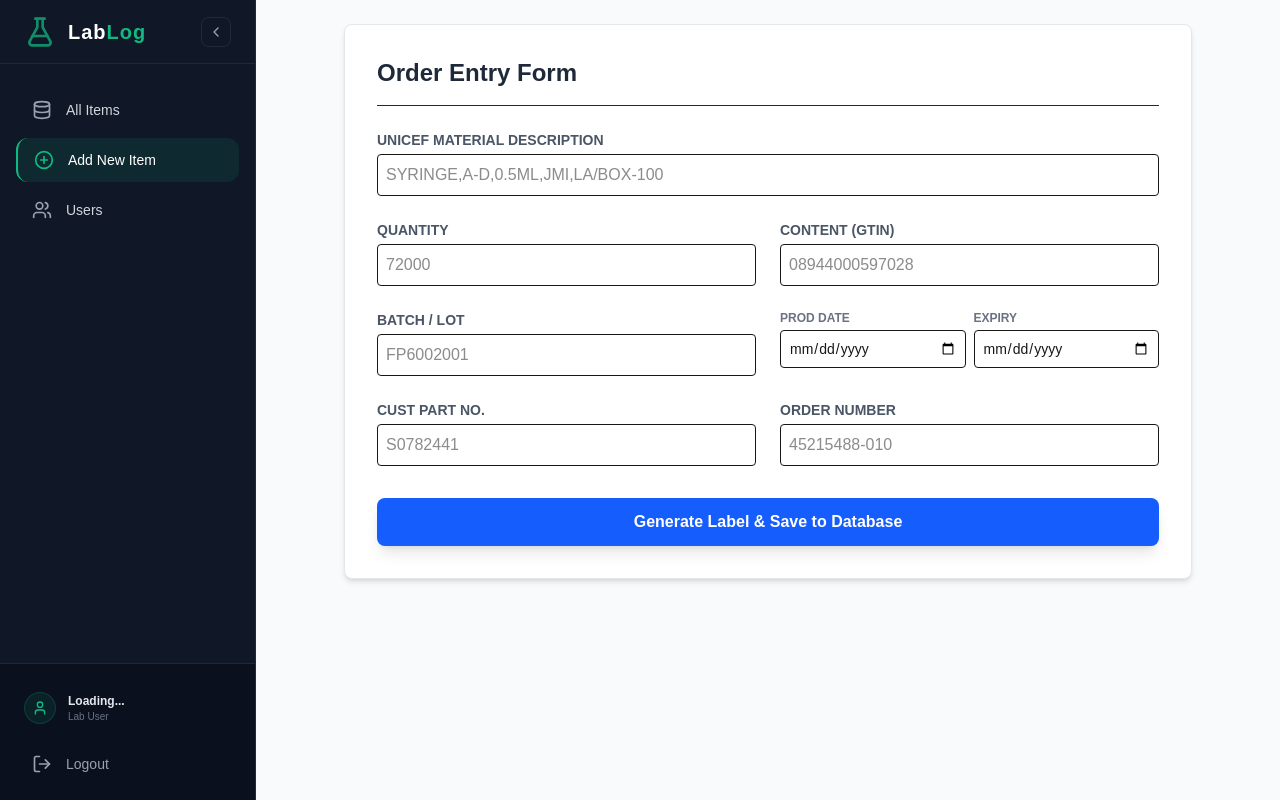
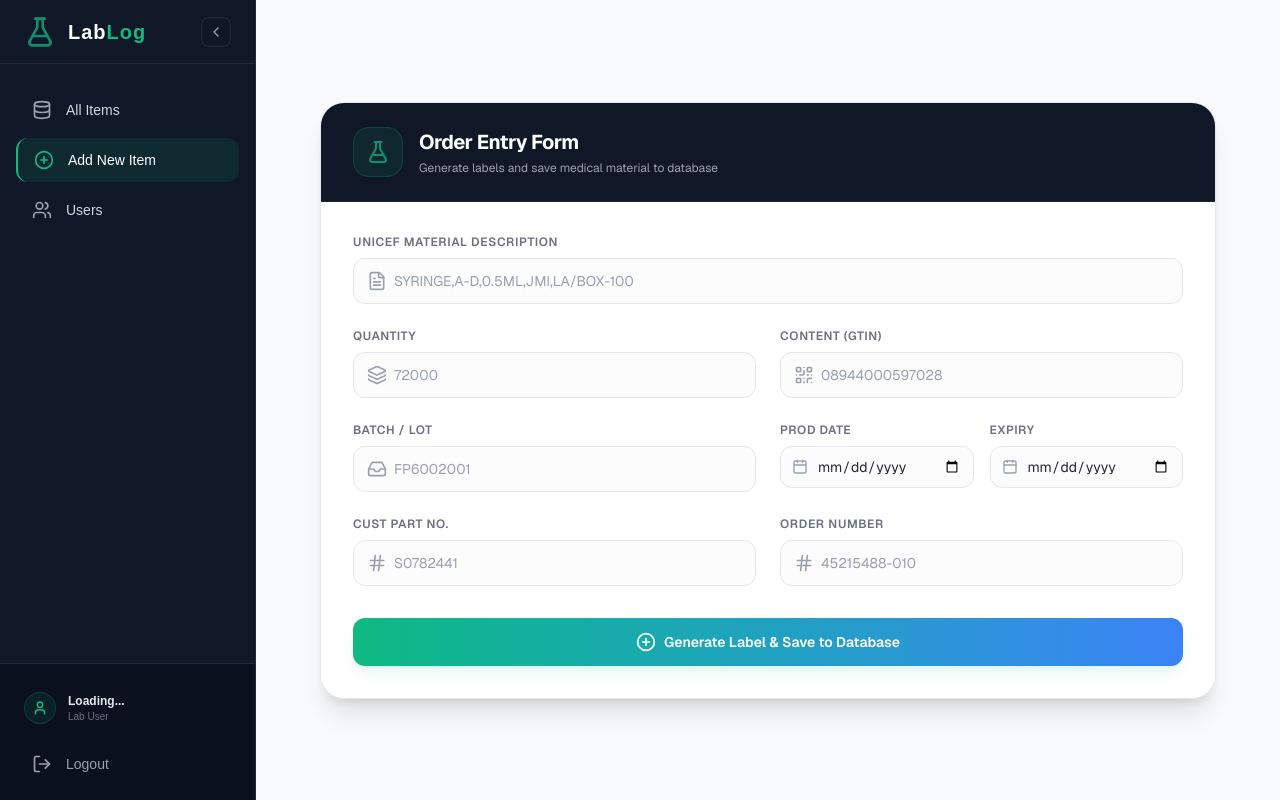
Before and after one commit to mamun-jsx/Lab-Management-Nextjs, a Next.js app: page /add-items in a window 1280 px wide. Built offline with nearby package versions, Linux system fonts and the light colour scheme.

Commit message:
style: polish items page layout and forms, enable update button for all users

```diff
--- a/src/Components/MedicalLabelForm.tsx
+++ b/src/Components/MedicalLabelForm.tsx
@@ -1,10 +1,26 @@
 "use client";
-import React from "react";
+
+import React, { useState } from "react";
 import toast from "react-hot-toast";
+import {
+  FlaskConical,
+  Layers,
+  QrCode,
+  Calendar,
+  Inbox,
+  Hash,
+  PlusCircle,
+  Loader2,
+  FileText
+} from "lucide-react";
 
 export default function MedicalLabelForm() {
+  const [isLoading, setIsLoading] = useState(false);
+
   const handleSubmit = async (e: React.FormEvent<HTMLFormElement>) => {
     e.preventDefault();
+    setIsLoading(true);
+
     const formData = new FormData(e.currentTarget);
     const rawData = Object.fromEntries(formData.entries());
     const data = { ...rawData, quantity: Number(rawData.quantity) };
@@ -38,131 +54,206 @@ export default function MedicalLabelForm() {
     } catch (error) {
       console.error(error);
       toast.error("An error occurred while adding the item.");
+    } finally {
+      setIsLoading(false);
     }
   };
+
   return (
-    <div className="max-w-4xl mx-auto p-6 bg-gray-50 min-h-screen">
-      <form
-        onSubmit={handleSubmit}
-        className="bg-white shadow-md rounded-lg p-8 border border-gray-200"
-      >
-        <h2 className="text-2xl font-bold mb-6 text-gray-800 border-b pb-4">
-          Order Entry Form
-        </h2>
+    <div className="min-h-[calc(100vh-4rem)] md:min-h-screen py-10 px-4 flex items-center justify-center font-sans animate-in fade-in duration-300">
+      <div className="w-full max-w-4xl bg-white rounded-3xl border border-gray-200 shadow-xl overflow-hidden">
 
+        {/* Header Section */}
+        <div className="bg-gray-900 px-8 py-6 text-white flex items-center gap-4 border-b border-gray-800">
+          <div className="p-3 rounded-2xl bg-brand-emerald/10 border border-brand-emerald/20">
+            <FlaskConical className="w-6 h-6 text-brand-emerald animate-pulse" />
+          </div>
+          <div>
+            <h1 className="text-xl font-bold tracking-tight">Order Entry Form</h1>
+            <p className="text-xs text-gray-400 mt-1">Generate labels and save medical material to database</p>
+          </div>
+        </div>
+
+        {/* Form Body */}
+        <div className="p-8">
+          <form onSubmit={handleSubmit} className="space-y-6" noValidate>
             <div className="grid grid-cols-1 md:grid-cols-2 gap-6">
+
               {/* UNICEF Material Description - Full Width */}
               <div className="md:col-span-2">
-            <label className="block text-sm font-semibold text-gray-600 uppercase mb-1">
+                <label className="block text-xs font-semibold text-gray-500 uppercase tracking-wider mb-2">
                   Unicef Material Description
                 </label>
+                <div className="relative">
+                  <div className="absolute inset-y-0 left-0 pl-3.5 flex items-center pointer-events-none text-gray-400">
+                    <FileText className="w-5 h-5" />
+                  </div>
                   <input
                     name="materialDescription"
                     type="text"
                     placeholder="SYRINGE,A-D,0.5ML,JMI,LA/BOX-100"
-              className="w-full p-2 border rounded focus:ring-2 focus:ring-blue-500 outline-none"
-              required
-            />
-          </div>
-
-          {/* Quantity & Content */}
-          <div>
-            <label className="block text-sm font-semibold text-gray-600 uppercase mb-1">
-              Quantity
-            </label>
-            <input
-              name="quantity"
-              type="number"
-              placeholder="72000"
-              className="w-full p-2 border rounded focus:ring-2 focus:ring-blue-500 outline-none"
-              required
-            />
-          </div>
-          <div>
-            <label className="block text-sm font-semibold text-gray-600 uppercase mb-1">
-              Content (GTIN)
-            </label>
-            <input
-              name="contentCode"
-              type="text"
-              placeholder="08944000597028"
-              className="w-full p-2 border rounded focus:ring-2 focus:ring-blue-500 outline-none"
-              required
-            />
-          </div>
-
-          {/* Batch & Dates */}
-          <div>
-            <label className="block text-sm font-semibold text-gray-600 uppercase mb-1">
-              Batch / Lot
-            </label>
-            <input
-              name="batchLot"
-              type="text"
-              placeholder="FP6002001"
-              className="w-full p-2 border rounded focus:ring-2 focus:ring-blue-500 outline-none"
-              required
-            />
-          </div>
-          <div className="grid grid-cols-2 gap-2">
-            <div>
-              <label className="block text-xs font-bold text-gray-500 uppercase mb-1">
-                Prod Date
-              </label>
-              <input
-                name="prodDate"
-                type="date"
-                className="w-full p-2 border rounded text-sm"
-                required
-              />
-            </div>
-            <div>
-              <label className="block text-xs font-bold text-gray-500 uppercase mb-1">
-                Expiry
-              </label>
-              <input
-                name="expiryDate"
-                type="date"
-                className="w-full p-2 border rounded text-sm"
+                    className="w-full pl-10 pr-4 py-3 bg-gray-50/50 border border-gray-200 rounded-xl text-gray-800 placeholder-gray-400 focus:outline-none focus:ring-2 focus:ring-brand-emerald/20 focus:border-brand-emerald transition-all text-sm"
                     required
                   />
                 </div>
               </div>
 
-          {/* Part No & Order No */}
+              {/* Quantity */}
               <div>
-            <label className="block text-sm font-semibold text-gray-600 uppercase mb-1">
-              Cust Part No.
+                <label className="block text-xs font-semibold text-gray-500 uppercase tracking-wider mb-2">
+                  Quantity
                 </label>
+                <div className="relative">
+                  <div className="absolute inset-y-0 left-0 pl-3.5 flex items-center pointer-events-none text-gray-400">
+                    <Layers className="w-5 h-5" />
+                  </div>
                   <input
-              name="custPartNo"
-              type="text"
-              placeholder="S0782441"
-              className="w-full p-2 border rounded focus:ring-2 focus:ring-blue-500 outline-none"
-              required
-            />
-          </div>
-          <div>
-            <label className="block text-sm font-semibold text-gray-600 uppercase mb-1">
-              Order Number
-            </label>
-            <input
-              name="orderNumber"
-              type="text"
-              placeholder="45215488-010"
-              className="w-full p-2 border rounded focus:ring-2 focus:ring-blue-500 outline-none"
+                    name="quantity"
+                    type="number"
+                    placeholder="72000"
+                    className="w-full pl-10 pr-4 py-3 bg-gray-50/50 border border-gray-200 rounded-xl text-gray-800 placeholder-gray-400 focus:outline-none focus:ring-2 focus:ring-brand-emerald/20 focus:border-brand-emerald transition-all text-sm"
                     required
                   />
                 </div>
               </div>
 
+              {/* Content (GTIN) */}
+              <div>
+                <label className="block text-xs font-semibold text-gray-500 uppercase tracking-wider mb-2">
+                  Content (GTIN)
+                </label>
+                <div className="relative">
+                  <div className="absolute inset-y-0 left-0 pl-3.5 flex items-center pointer-events-none text-gray-400">
+                    <QrCode className="w-5 h-5" />
+                  </div>
+                  <input
+                    name="contentCode"
+                    type="text"
+                    placeholder="08944000597028"
+                    className="w-full pl-10 pr-4 py-3 bg-gray-50/50 border border-gray-200 rounded-xl text-gray-800 placeholder-gray-400 focus:outline-none focus:ring-2 focus:ring-brand-emerald/20 focus:border-brand-emerald transition-all text-sm"
+                    required
+                  />
+                </div>
+              </div>
+
+              {/* Batch / Lot */}
+              <div>
+                <label className="block text-xs font-semibold text-gray-500 uppercase tracking-wider mb-2">
+                  Batch / Lot
+                </label>
+                <div className="relative">
+                  <div className="absolute inset-y-0 left-0 pl-3.5 flex items-center pointer-events-none text-gray-400">
+                    <Inbox className="w-5 h-5" />
+                  </div>
+                  <input
+                    name="batchLot"
+                    type="text"
+                    placeholder="FP6002001"
+                    className="w-full pl-10 pr-4 py-3 bg-gray-50/50 border border-gray-200 rounded-xl text-gray-800 placeholder-gray-400 focus:outline-none focus:ring-2 focus:ring-brand-emerald/20 focus:border-brand-emerald transition-all text-sm"
+                    required
+                  />
+                </div>
+              </div>
+
+              {/* Dates Grid */}
+              <div className="grid grid-cols-2 gap-4">
+                <div>
+                  <label className="block text-xs font-semibold text-gray-500 uppercase tracking-wider mb-2">
+                    Prod Date
+                  </label>
+                  <div className="relative">
+                    <div className="absolute inset-y-0 left-0 pl-3 flex items-center pointer-events-none text-gray-400">
+                      <Calendar className="w-4 h-4" />
+                    </div>
+                    <input
+                      name="prodDate"
+                      type="date"
+                      className="w-full pl-9 pr-3 py-2.5 bg-gray-50/50 border border-gray-200 rounded-xl text-gray-800 focus:outline-none focus:ring-2 focus:ring-brand-emerald/20 focus:border-brand-emerald transition-all text-sm"
+                      required
+                    />
+                  </div>
+                </div>
+                <div>
+                  <label className="block text-xs font-semibold text-gray-500 uppercase tracking-wider mb-2">
+                    Expiry
+                  </label>
+                  <div className="relative">
+                    <div className="absolute inset-y-0 left-0 pl-3 flex items-center pointer-events-none text-gray-400">
+                      <Calendar className="w-4 h-4" />
+                    </div>
+                    <input
+                      name="expiryDate"
+                      type="date"
+                      className="w-full pl-9 pr-3 py-2.5 bg-gray-50/50 border border-gray-200 rounded-xl text-gray-800 focus:outline-none focus:ring-2 focus:ring-brand-emerald/20 focus:border-brand-emerald transition-all text-sm"
+                      required
+                    />
+                  </div>
+                </div>
+              </div>
+
+              {/* Cust Part No. */}
+              <div>
+                <label className="block text-xs font-semibold text-gray-500 uppercase tracking-wider mb-2">
+                  Cust Part No.
+                </label>
+                <div className="relative">
+                  <div className="absolute inset-y-0 left-0 pl-3.5 flex items-center pointer-events-none text-gray-400">
+                    <Hash className="w-5 h-5" />
+                  </div>
+                  <input
+                    name="custPartNo"
+                    type="text"
+                    placeholder="S0782441"
+                    className="w-full pl-10 pr-4 py-3 bg-gray-50/50 border border-gray-200 rounded-xl text-gray-800 placeholder-gray-400 focus:outline-none focus:ring-2 focus:ring-brand-emerald/20 focus:border-brand-emerald transition-all text-sm"
+                    required
+                  />
+                </div>
+              </div>
+
+              {/* Order Number */}
+              <div>
+                <label className="block text-xs font-semibold text-gray-500 uppercase tracking-wider mb-2">
+                  Order Number
+                </label>
+                <div className="relative">
+                  <div className="absolute inset-y-0 left-0 pl-3.5 flex items-center pointer-events-none text-gray-400">
+                    <Hash className="w-5 h-5" />
+                  </div>
+                  <input
+                    name="orderNumber"
+                    type="text"
+                    placeholder="45215488-010"
+                    className="w-full pl-10 pr-4 py-3 bg-gray-50/50 border border-gray-200 rounded-xl text-gray-800 placeholder-gray-400 focus:outline-none focus:ring-2 focus:ring-brand-emerald/20 focus:border-brand-emerald transition-all text-sm"
+                    required
+                  />
+                </div>
+              </div>
+
+            </div>
+
+            {/* Submit Button */}
             <button
               type="submit"
-          className="mt-8 w-full bg-blue-600 hover:bg-blue-700 text-white font-bold py-3 rounded-lg transition-colors shadow-lg"
+              disabled={isLoading}
+              className="w-full flex items-center justify-center gap-2 py-3.5 px-4 mt-8 bg-gradient-to-r from-brand-emerald to-brand-blue hover:from-brand-emerald/90 hover:to-brand-blue/90 text-white font-semibold rounded-xl shadow-lg shadow-brand-emerald/10 focus:outline-none focus:ring-2 focus:ring-brand-emerald/50 focus:ring-offset-2 transition-all disabled:opacity-70 disabled:cursor-not-allowed text-sm cursor-pointer"
             >
-          Generate Label & Save to Database
+              {isLoading ? (
+                <>
+                  <Loader2 className="w-5 h-5 animate-spin text-white" />
+                  <span>Saving & Generating Label...</span>
+                </>
+              ) : (
+                <>
+                  <PlusCircle className="w-5 h-5" />
+                  <span>Generate Label & Save to Database</span>
+                </>
+              )}
             </button>
+
           </form>
+        </div>
+
+      </div>
     </div>
   );
 }
--- a/src/app/(dashboard)/items/page.tsx
+++ b/src/app/(dashboard)/items/page.tsx
@@ -1,6 +1,8 @@
 "use client";
+
 import React, { useEffect, useState } from "react";
 import Link from "next/link";
+import { Printer, Plus, Loader2, Database, Calendar, Layers, Hash } from "lucide-react";
 
 export default function ItemsPage() {
   const [items, setItems] = useState<any[]>([]);
@@ -27,52 +29,103 @@ export default function ItemsPage() {
       });
   }, []);
 
-  if (loading) {
-    return <div className="p-10 font-bold">Loading items...</div>;
-  }
-
   return (
-    <div className="p-8 bg-gray-50 min-h-screen">
-      <div className="flex justify-between items-center mb-6">
-        <h1 className="text-2xl font-bold text-gray-800">All Items</h1>
+    <div className="p-4 sm:p-8 bg-gray-50 min-h-screen">
+      {/* Title Header */}
+      <div className="flex justify-between items-center mb-8 border-b pb-4">
+        <div>
+          <h1 className="text-2xl sm:text-3xl font-extrabold text-gray-900 tracking-tight flex items-center gap-2">
+            <Database className="w-7 h-7 text-brand-emerald" />
+            Inventory Items
+          </h1>
+          <p className="text-sm text-gray-500 mt-1">Track and manage registered medical materials and packaging logs</p>
+        </div>
         <Link
           href="/add-items"
-          className="bg-blue-600 text-white px-4 py-2 rounded hover:bg-blue-700 transition"
+          className="inline-flex items-center gap-2 bg-gradient-to-r from-brand-emerald to-brand-blue hover:from-brand-emerald/90 hover:to-brand-blue/90 text-white font-semibold px-4 py-2.5 rounded-xl shadow-md text-sm transition-all focus:outline-none"
         >
-          + Add New Item
+          <Plus className="w-4 h-4" />
+          Add New Item
         </Link>
       </div>
 
-      <div className="bg-white rounded-lg shadow overflow-x-auto">
+      {loading ? (
+        /* Premium Loading Skeleton */
+        <div className="w-full bg-white rounded-2xl border border-gray-200 shadow overflow-hidden p-8 flex flex-col items-center justify-center min-h-[300px]">
+          <Loader2 className="w-10 h-10 animate-spin text-brand-emerald mb-4" />
+          <p className="text-sm text-gray-500 animate-pulse">Loading medical materials log, please wait...</p>
+        </div>
+      ) : (
+        /* Responsive User Table Card */
+        <div className="bg-white rounded-2xl border border-gray-200 shadow overflow-hidden">
+          <div className="min-w-full overflow-x-auto">
             <table className="w-full text-sm text-left text-gray-500">
-          <thead className="text-xs text-gray-700 uppercase bg-gray-100">
+              <thead className="text-xs text-gray-700 uppercase bg-gray-50 border-b border-gray-200 font-bold">
                 <tr>
-              <th className="px-6 py-3">Material Desc</th>
-              <th className="px-6 py-3">Batch/Lot</th>
-              <th className="px-6 py-3">Quantity</th>
-              <th className="px-6 py-3">Expiry</th>
-              <th className="px-6 py-3 text-right">Actions</th>
+                  <th className="px-6 py-4">Material Description</th>
+                  <th className="px-6 py-4">Batch / Lot</th>
+                  <th className="px-6 py-4">Quantity</th>
+                  <th className="px-6 py-4">Expiry Date</th>
+                  <th className="px-6 py-4 text-right">Actions</th>
                 </tr>
               </thead>
-          <tbody>
+              <tbody className="divide-y divide-gray-100">
                 {items.length === 0 ? (
                   <tr>
-                <td colSpan={5} className="px-6 py-4 text-center">
-                  No items found.
+                    <td colSpan={5} className="px-6 py-8 text-center text-gray-400 font-medium">
+                      No materials found in database. Click "Add New Item" to create one.
                     </td>
                   </tr>
                 ) : (
                   items.map((item) => (
-                <tr key={item.id} className="border-b hover:bg-gray-50">
-                  <td className="px-6 py-4 font-medium text-gray-900 border-r">{item.materialDescription}</td>
-                  <td className="px-6 py-4 border-r">{item.batchLot}</td>
-                  <td className="px-6 py-4 border-r">{item.quantity}</td>
-                  <td className="px-6 py-4 border-r">{new Date(item.expiryDate).toLocaleDateString()}</td>
-                  <td className="px-6 py-4 text-right">
+                    <tr key={item.id} className="hover:bg-gray-55/30 transition-colors">
+                      {/* Material Description */}
+                      <td className="px-6 py-4.5">
+                        <div className="flex items-center gap-3">
+                          <div className="w-9 h-9 rounded-full bg-brand-emerald/10 text-brand-emerald font-bold flex items-center justify-center text-sm shadow-inner uppercase">
+                            {item.materialDescription.charAt(0)}
+                          </div>
+                          <div>
+                            <div className="font-semibold text-gray-900 leading-snug">{item.materialDescription}</div>
+                            <div className="text-xs text-gray-400 mt-0.5 font-mono">GTIN: {item.contentCode}</div>
+                          </div>
+                        </div>
+                      </td>
+
+                      {/* Batch / Lot */}
+                      <td className="px-6 py-4.5 whitespace-nowrap">
+                        <span className="font-mono bg-gray-100 text-gray-700 px-2.5 py-1 rounded-lg text-xs font-semibold border border-gray-200">
+                          {item.batchLot}
+                        </span>
+                      </td>
+
+                      {/* Quantity */}
+                      <td className="px-6 py-4.5 whitespace-nowrap">
+                        <div className="flex items-center gap-1 text-sm font-semibold text-gray-800">
+                          <Layers className="w-4 h-4 text-gray-400" />
+                          {item.quantity.toLocaleString()} units
+                        </div>
+                      </td>
+
+                      {/* Expiry */}
+                      <td className="px-6 py-4.5 whitespace-nowrap">
+                        <div className="flex items-center gap-1.5 text-xs text-gray-600">
+                          <Calendar className="w-4 h-4 text-gray-400" />
+                          {new Date(item.expiryDate).toLocaleDateString("en-US", {
+                            day: "2-digit",
+                            month: "short",
+                            year: "numeric"
+                          })}
+                        </div>
+                      </td>
+
+                      {/* Action buttons */}
+                      <td className="px-6 py-4.5 whitespace-nowrap text-right">
                         <Link
                           href={`/print/${item.id}`}
-                      className="text-blue-600 hover:text-blue-800 font-bold underline"
+                          className="inline-flex items-center gap-1.5 bg-white hover:bg-gray-50 border border-gray-200 hover:border-gray-300 text-gray-700 font-semibold px-3 py-1.5 rounded-lg text-xs transition-colors shadow-sm focus:outline-none focus:ring-2 focus:ring-brand-emerald/10"
                         >
+                          <Printer className="w-3.5 h-3.5 text-gray-500" />
                           Print Label
                         </Link>
                       </td>
@@ -83,5 +136,7 @@ export default function ItemsPage() {
             </table>
           </div>
         </div>
+      )}
+    </div>
   );
 }
```
Also changed, not shown: src/app/(dashboard)/users/page.tsx (+3 -5 lines). Lines whose indentation alone changed are shown as unchanged.
